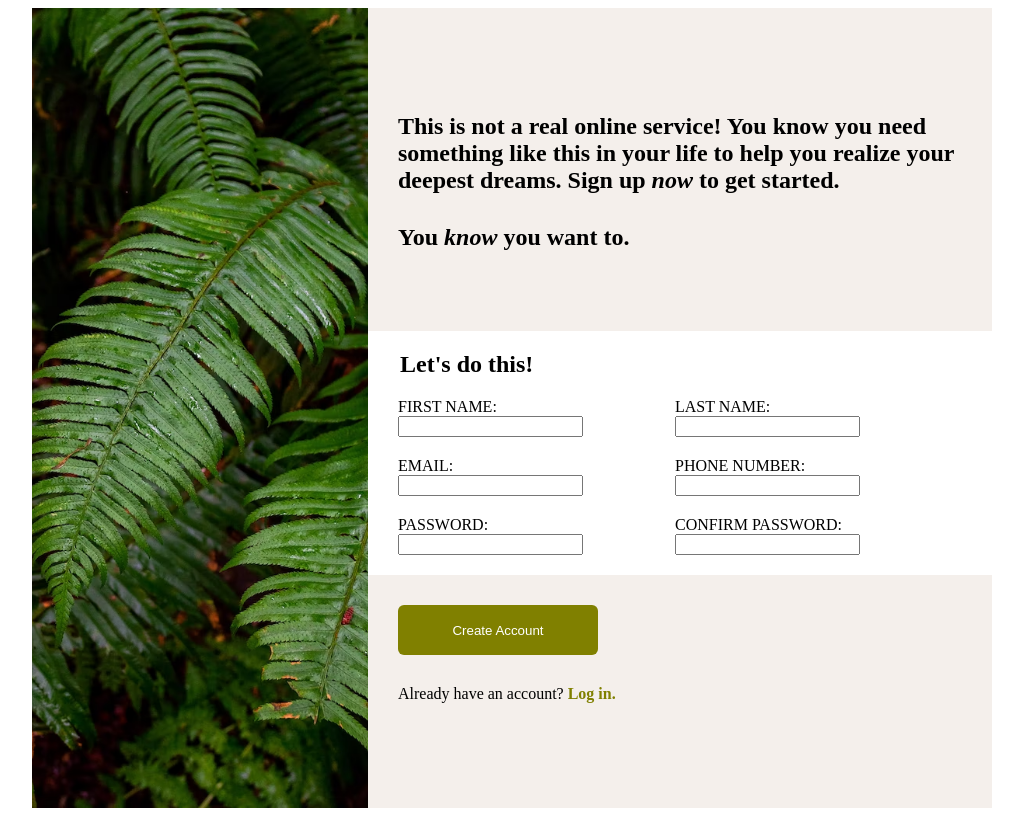
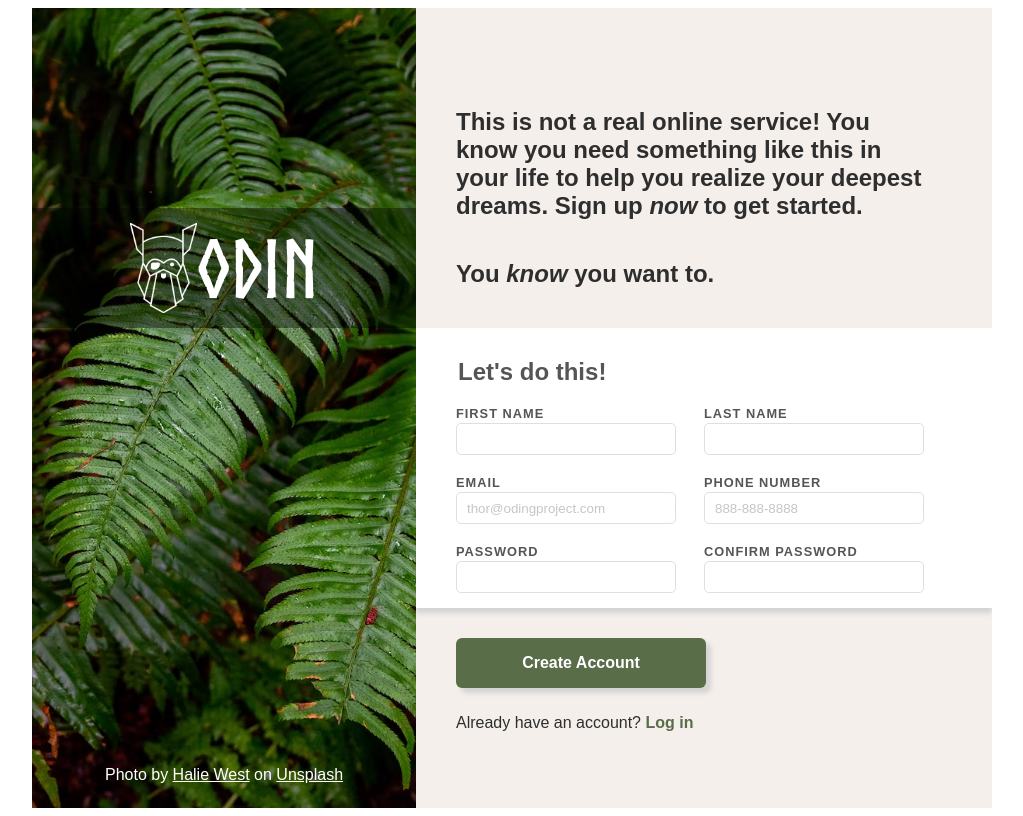
Before and after one commit to RyanSalty/sign-up-form, a plain HTML site: page index.html in a window 1280 px wide. Shown: the whole page, without its empty margins (128-1151 px from the left). Drawn offline with Linux system fonts and the light colour scheme.

Commit message:
Implement all required features
Apply standard validation to name and email fields.
Apply custom validation to phone and password fields.

```diff
--- a/index.html
+++ b/index.html
@@ -6,59 +6,67 @@
     <meta name="viewport" content="width=device-width, initial-scale=1.0">
     <title>Sign-Up Form</title>
     <link rel="stylesheet" href="styles.css" defer>
+    <script src="scripts.js" defer></script>
 </head>
 <body>
 
     <div class="form-widget">
         <div class="img-container">
             <img src="./imgs/bg_pic.avif" alt="Picture of leaves">
+            <div class="logo-container">
+                <img src="./imgs/odin-lined.png" alt="Odin Project Logo">
+                <h1>ODIN</h1>
+            </div>
+            <p>Photo by <a href="https://unsplash.com/photos/25xggax4bSA">Halie West</a> on <a href="https://unsplash.com">Unsplash</a></p>
         </div>
         <div class = "form-container">
             <div class="cta-container">
                 <p class="cta">This is not a real online service! You know you need something like this in your life to help you realize your deepest dreams. Sign up <em>now</em> to get started.</p>
                 <p class="cta">You <em>know</em> you want to.</p>
             </div>
-            <form action="/my-sign-up-form" method="post">
+            <form id="sign-up-form" action="/my-sign-up-form" method="post">
                 <legend>Let's do this!</legend>
 
                 <div class="form-row">
                     <div class="form-item">
-                        <label for="first_name">FIRST NAME:</label>
-                        <input type="text" id="first_name" name="first_name" />
+                        <label for="first_name">FIRST NAME</label>
+                        <input type="text" id="first_name" name="first_name" required/>
                     </div>
                     <div class="form-item">
-                        <label for="last_name">LAST NAME:</label>
-                        <input type="text" id="last_name" name="last_name" />
+                        <label for="last_name">LAST NAME</label>
+                        <input type="text" id="last_name" name="last_name" required/>
                     </div>
                 </div>
 
                 <div class="form-row">
                     <div class="form-item">
-                        <label for="email">EMAIL:</label>
-                        <input type="email" id="email" name="email" />
+                        <label for="email">EMAIL</label>
+                        <input type="email" id="email" name="email" placeholder="thor@odingproject.com" required/>
                     </div>
                     <div class="form-item">
-                        <label for="phone">PHONE NUMBER:</label>
-                        <input type="tel" id="phone" name="phone" />
+                        <label for="phone">PHONE NUMBER</label>
+                        <input type="tel" id="phone" name="phone" placeholder="888-888-8888" required pattern="^(\+\d{1,2}\s)?\(?\d{3}\)?[\s.-]\d{3}[\s.-]\d{4}$"/>
                     </div>
                 </div>
 
                 <div class="form-row">
                     <div class="form-item">
-                        <label for="password">PASSWORD:</label>
-                        <input type="password" id="password" name="password" />
+                        <label for="password">PASSWORD</label>
+                        <input type="password" id="password" name="password" minlength="6" maxlength="12" required onchange="onChange()"/>
                     </div>
                     <div class="form-item">
-                        <label for="password">CONFIRM PASSWORD:</label>
-                        <input type="password" id="password" name="password" />
+                        <label for="confirm">CONFIRM PASSWORD</label>
+                        <input type="password" id="confirm" name="confirm" minlength="6" maxlength="12" required onchange="onChange()"/>
                     </div>
+
+                <p class="password-validation"></p>
                 </div>
 
             </form>
 
-            <button type="submit"> Create Account</button>
+            <button id="submit-button" type="submit" form="sign-up-form"> Create Account</button>
 
-            <p>Already have an account? <a href="/login">Log in.</a></p>
+            <p>Already have an account? <a href="/login">Log in</a></p>
         </div>
     </div>
 
--- /dev/null
+++ b/scripts.js
@@ -0,0 +1,16 @@
+document.getElementById("submit-button").addEventListener("click", function(){
+	document.getElementById("sign-up-form").className="submitted";
+});
+
+function onChange() {
+    const password = document.querySelector('input[name=password]');
+    const confirm = document.querySelector('input[name=confirm]');
+    const validation = document.querySelector('p.password-validation');
+    if (confirm.value === password.value) {
+      confirm.setCustomValidity('');
+      validation.innerHTML = '';
+    } else {
+      confirm.setCustomValidity('*Passwords do not match');
+      validation.innerHTML = 'Passwords do not match';
+    }
+  }
--- a/styles.css
+++ b/styles.css
@@ -1,13 +1,26 @@
+@font-face {
+    font-family: 'norsebold';
+    src: url('/fonts/norse-bold-webfont.woff2') format('woff2'),
+         url('/fonts/norse-bold-webfont.woff') format('woff');
+    font-weight: normal;
+    font-style: normal;
+
+}
+
 :root{
-    --form-padding-left: 30px;
+    --form-padding-left: 40px;
+    --brand-main: #596D48;
+    --error-color:rgb(255, 56, 56);
+    --valid-color:rgb(92, 220, 92);
 }
 
 body{
     display: flex;
+    font-family: Arial, sans-serif;
     justify-content: center;
 }
 
-img{
+.img-container > img{
     object-fit: cover;
 }
 
@@ -19,9 +32,12 @@ form {
     width: 100%;
     box-sizing: border-box;
     background-color: white;
-    padding: 20px 40px;
+    padding: 30px 40px;
     padding-left: var(--form-padding-left);
     gap: 20px;
+    color: #555555;
+    height: 35vh;
+    box-shadow: 0px 5px 5px lightgray;
 }
 
 label,input{
@@ -30,20 +46,20 @@ label,input{
   }
 
 button{
-    width: 200px;
+    width: 250px;
     height: 50px;
     border-radius: 6px;
     border-style: none;
-    background-color: olive;
+    background-color: var(--brand-main);
     color: white;
-    margin: 30px 0px;
+    margin-top: 30px;
+    margin-bottom: 10px;
     margin-left: var(--form-padding-left);
+    font-size: 1em;
+    font-weight: 600;
 
-}
+    box-shadow: 5px 5px 5px lightgray;
 
-p{
-    padding-left: var(--form-padding-left);
-    margin: 0px;
 }
 
 legend{
@@ -52,9 +68,57 @@ legend{
 }
 
 a{
-    color:olive;
+    color: white;
+}
+
+.form-container p {
+    color: rgb(46, 46, 46);
+}
+
+.form-container a{
+    color: var(--brand-main);
     text-decoration: none;
     font-weight: 600;
+}
+
+
+label{
+    font-size: 0.8em;
+    font-weight: 600;
+    letter-spacing: 1px;
+}
+
+input{
+    height: 30px;
+    width: 80%;
+    border-radius: 5px;
+    border-style: solid;
+    border-color: rgb(223, 223, 223);
+    border-width: 1px;
+    margin-top: 2px;
+    padding: 0px 10px;
+}
+
+input:focus{
+    outline: none;
+    border-color: rgb(40, 40, 176);
+    box-shadow: 5px 5px 5px lightgray;
+}
+
+input:invalid:focus{
+    border-color: var(--error-color);
+}
+
+input:valid:focus{
+    border-color: var(--valid-color);
+}
+
+form.submitted input:invalid{
+    border-color: var(--error-color);
+}
+
+input::placeholder{
+    color: rgb(198, 198, 198)
 }
 
 .form-widget{
@@ -64,25 +128,67 @@ a{
     min-width: 900px;
     height: 100vh;
     background-color: rgb(244, 239, 235);
+    overflow:hidden;
 }
 
 .img-container{
     display:flex;
-    width: 35%;
+    width: 40%;
     overflow: hidden;
     justify-content: center;
+    position: relative;
+    color: white;
+}
+
+.img-container > p{
+    position: absolute;
+    bottom: 1vh;
+    font-weight: 200;
+}
+
+.logo-container{
+    display:flex;
+    background-color: rgba(0, 0, 0, 0.4);
+    position: absolute;
+    width: 100%;
+    height: 15vh;
+    justify-content: center;
+    align-items: center;
+    padding: 15px 0px;
+    box-sizing: border-box;
+    top: 25vh;
+}
+
+.logo-container > h1{
+    font-family: 'norsebold', Arial, san-serif;
+    font-size: 5em;
+}
+
+.logo-container > img{
+    object-fit: contain;
+    height: 100%;
 }
 
 .form-container{
     display: flex;
-    width:65%;
+    width: 60%;
     flex-direction: column;
     justify-content: center;
+}
+
+.form-container > p{
+    padding-left: var(--form-padding-left);
+}
+
+.cta-container p{
+    margin: 5vh 0px;
+    padding-left: var(--form-padding-left);
 }
 
 .form-row{
     display: flex;
     width: 100%;
+    flex-wrap: wrap;
 }
 
 .form-item{
@@ -96,5 +202,13 @@ a{
 }
 
 .cta-container{
-    margin-bottom: 50px;
+    width: 90%;
 }
+
+p.password-validation{
+    width: 100%;
+    height: 20px;
+    color: var(--error-color);
+    margin: 0px;
+    font-size: .8em;
+}
```
Also changed, not shown: fonts/norse-bold-webfont.woff (added), fonts/norse-bold-webfont.woff2 (added).
